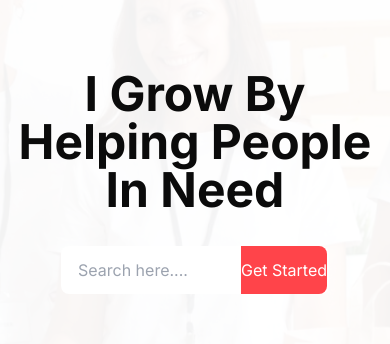
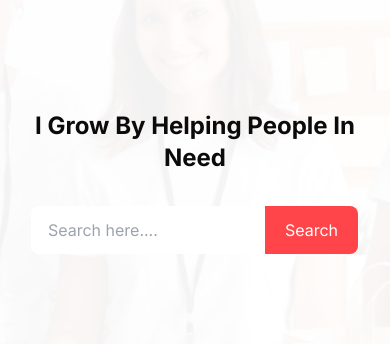
Before and after one commit to saidureg/donation-campaign, a React (Vite) app: page / in a window 390 px wide. Shown: the part 172-516 px from the top of the page. Built offline with nearby package versions, Linux system fonts and the light colour scheme.

Commit message:
solve search btn responsive related problem

```diff
--- a/src/pages/Home/Home.jsx
+++ b/src/pages/Home/Home.jsx
@@ -21,6 +21,7 @@ const Home = () => {
         donation.category.toLowerCase() === inputCategoryValue.toLowerCase()
     );
     setFilterCategoryCard(filterDonationCategory);
+    setInputCategoryValue("");
   };
 
   return (
@@ -39,7 +40,7 @@ const Home = () => {
           <div className="max-w-[1320px] mx-auto">
             <div className="hero-content text-center text-neutral-content h-[70vh]">
               <div>
-                <h1 className="mb-8 text-5xl text-[#0B0B0B] font-bold">
+                <h1 className="mb-8 text-2xl md:text-4xl lg:text-5xl text-[#0B0B0B] font-bold">
                   I Grow By Helping People In Need
                 </h1>
                 <div className="relative">
@@ -47,13 +48,13 @@ const Home = () => {
                     onChange={handleSearch}
                     type="text"
                     placeholder="Search here...."
-                    className="input md:w-full max-w-md text-[#0B0B0B66]"
+                    className="input w-11/12 md:w-full max-w-md text-[#0B0B0B66]"
                   />
                   <button
                     onClick={handleSearchBnt}
-                    className="py-3 md:py-3 md:px-5 bg-[#FF444A] rounded-r-lg text-white absolute -ml-[88px] md:-ml-32"
+                    className="py-3 px-5 bg-[#FF444A] rounded-r-lg text-white absolute right-4 md:right-[66px] lg:right-[162px]"
                   >
-                    Get Started
+                    Search
                   </button>
                 </div>
               </div>
```
